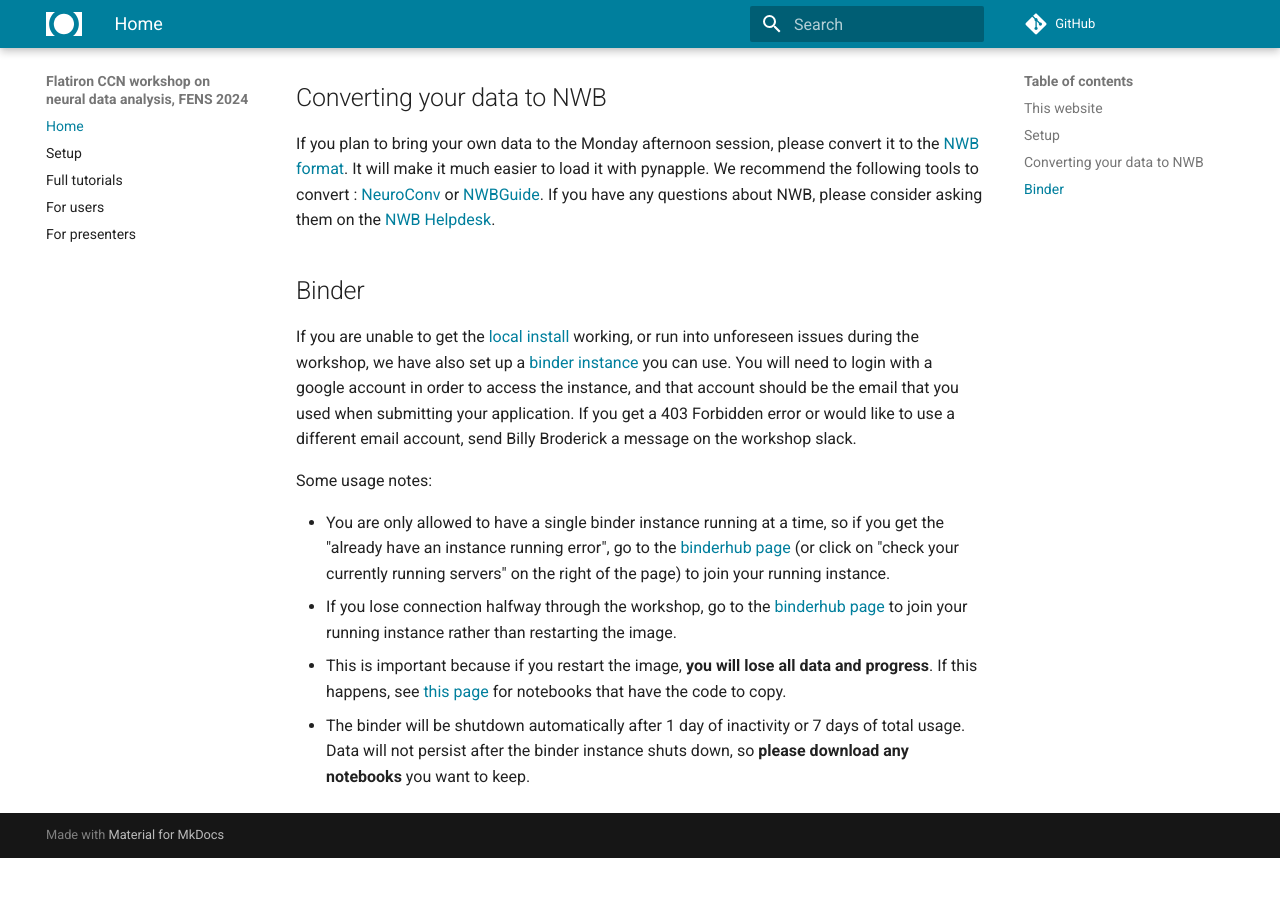
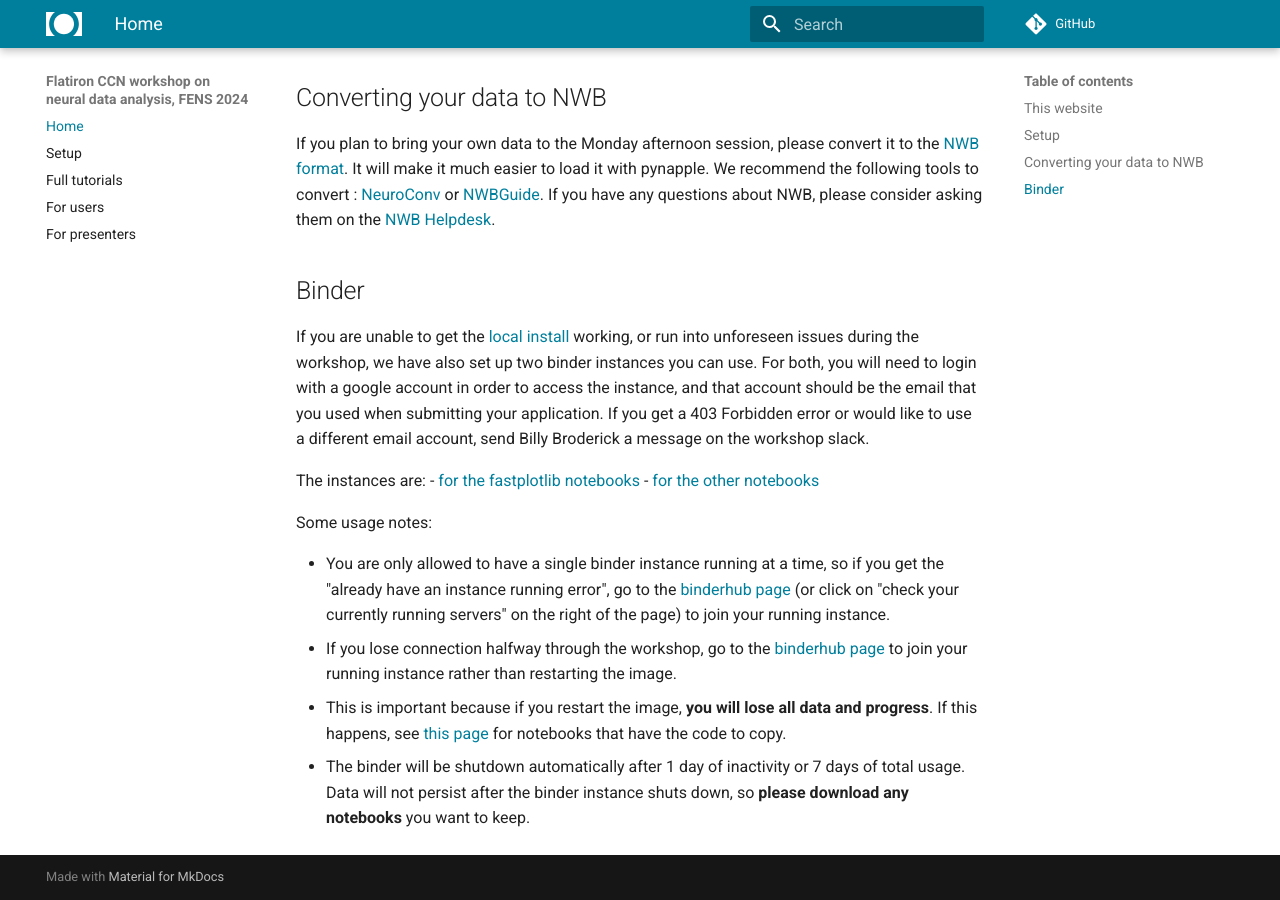
Before and after one commit to flatironinstitute/ccn-software-fens-2024, an MkDocs documentation site: the page built from docs/index.md, in a window 1280 px wide and 900 px high, scrolled down 2044 px. Built offline with MkDocs 1.6.1 and Material for MkDocs 9.7.7, drawn with Linux system fonts in a browser that asks for light colours; nearby versions of some CDN libraries; library files that are not in the unit come from our copies; comment, search, counter and statistics services are not loaded; before the commit the page ends 2902 px from its top, so only the background shows below that.

Commit message:
updates binder info

```diff
--- a/docs/index.md
+++ b/docs/index.md
@@ -62,7 +62,11 @@
 
 ## Binder
 
-If you are unable to get the [local install](#setup) working, or run into unforeseen issues during the workshop, we have also set up a [binder instance](https://binder.flatironinstitute.org/~wbroderick/fens2024) you can use. You will need to login with a google account in order to access the instance, and that account should be the email that you used when submitting your application. If you get a 403 Forbidden error or would like to use a different email account, send Billy Broderick a message on the workshop slack.
+If you are unable to get the [local install](#setup) working, or run into unforeseen issues during the workshop, we have also set up two binder instances you can use. For both, you will need to login with a google account in order to access the instance, and that account should be the email that you used when submitting your application. If you get a 403 Forbidden error or would like to use a different email account, send Billy Broderick a message on the workshop slack.
+
+The instances are:
+- [for the fastplotlib notebooks](https://binder.flatironinstitute.org/~kkolar/fpl)
+- [for the other notebooks](https://binder.flatironinstitute.org/~wbroderick/fens2024)
 
 Some usage notes:
 
```
